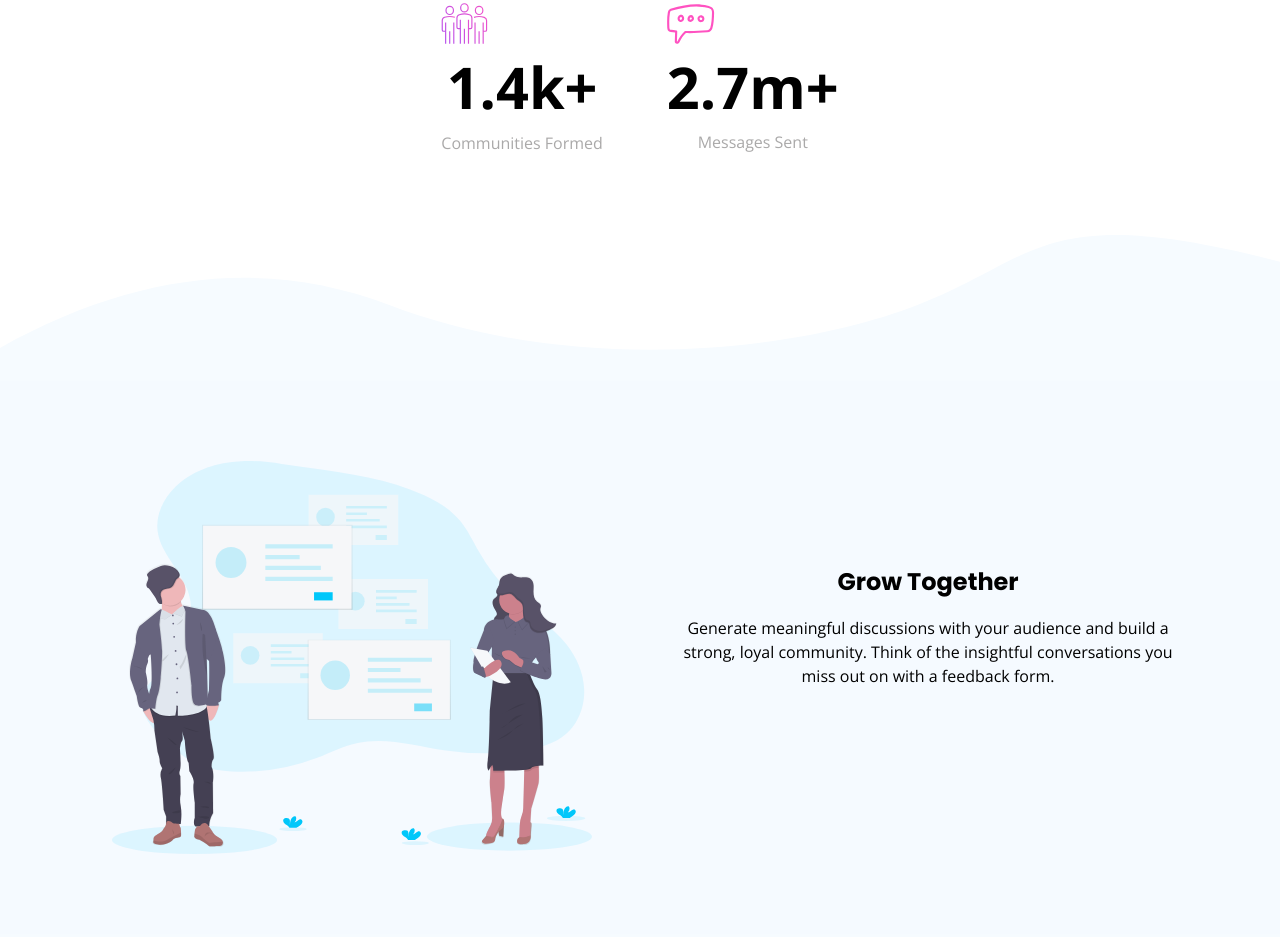
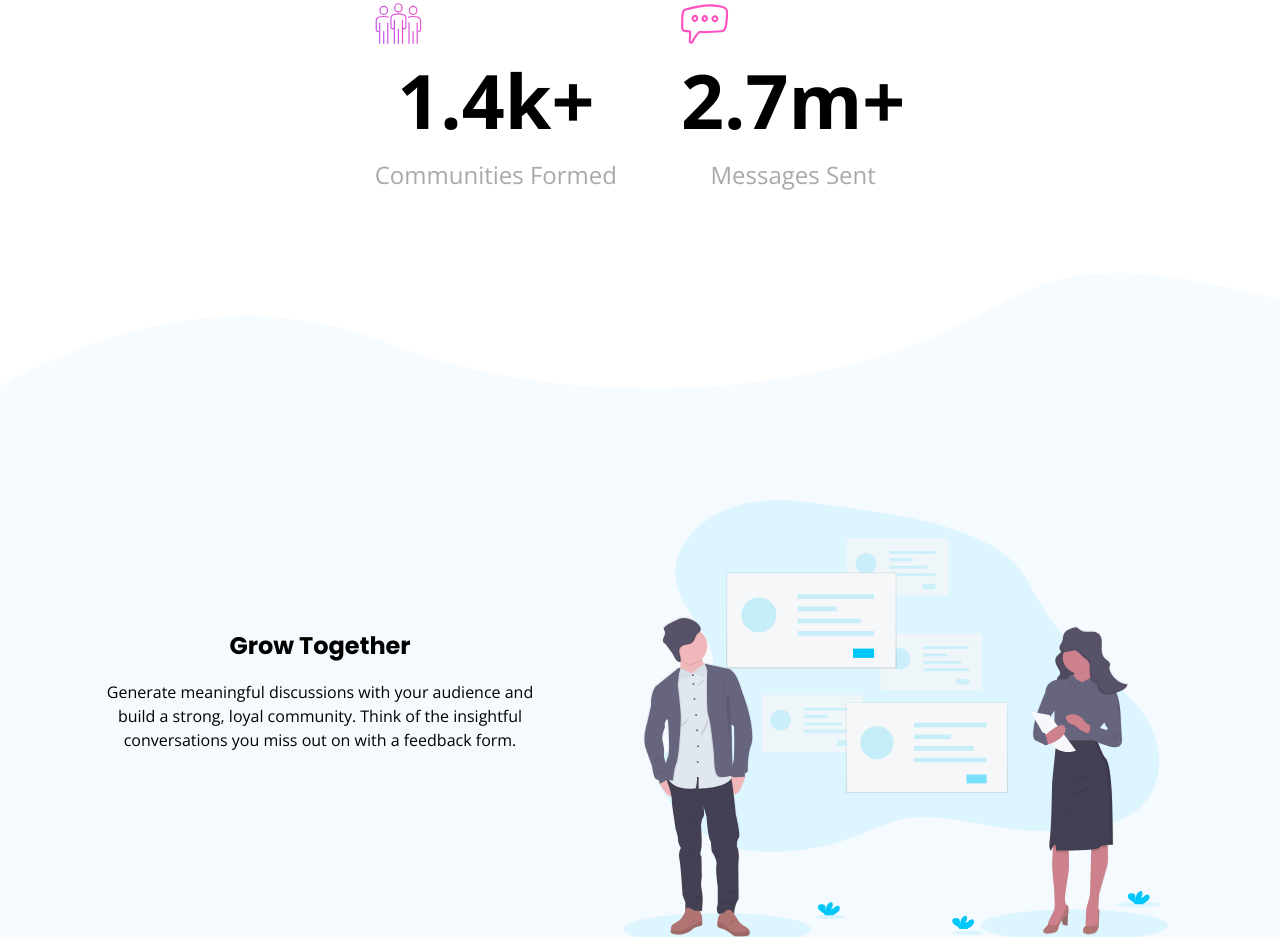
Before and after one commit to KevinJMatute/huddle-landing-page-with-curved-sections-master, a plain HTML site: page index.html in a window 1280 px wide. Shown: the part 1312-2249 px from the top of the page. Drawn offline with nearby package versions, Linux system fonts and the light colour scheme.

Commit message:
main directio- ti resolve : overflow

```diff
--- a/index.html
+++ b/index.html
@@ -70,7 +70,7 @@
       </picture>
     </header>
     <main>
-      <section class="main__grow-together">
+      <section class="main__grow-together main__inverse">
         <img
           src="images/illustration-grow-together.svg"
           alt="illustration iof two bussines people"
@@ -126,7 +126,7 @@
           class="main__img"
         />
         <div>
-          <h2 class="main__sub-title">Your Users</h2>
+          <h2 class="main__sub-title main__inverse">Your Users</h2>
           <p class="main__description">
             It takes no time at all to integrate Huddle with your app's
             authentication solution. This means, once signed in to your app, your
--- a/style.css
+++ b/style.css
@@ -248,18 +248,32 @@ footer {
 /************** DEsktop media*********/
 @media (min-width: 37em) {
   .header__pre {
-    padding-inline:  10%;
+    padding-inline: 10%;
   }
- .header__value{
+  .header__value {
     display: flex;
     flex-direction: row;
     justify-content: center;
     margin-bottom: 5rem;
   }
- .main__grow-together, .main__flowing, .main__users {
- display: grid;
- grid-template-columns: 1fr 1fr;
+  .header__numbers {
+    font-size: 4.7rem;
+  }
+  .description {
+    font-size: 1.5rem;
+  }
+  .main__img {
+    width: 50vw;
+  }
+  .main__grow-together,
+  .main__flowing,
+  .main__users {
+    display: flex;
+    flex-direction: row;
     align-items: center;
     padding: 0 5% 5em;
   }
+  .main__inverse {
+    flex-direction: row-reverse;
   }
+}
```
Lines whose indentation alone changed are shown as unchanged.
